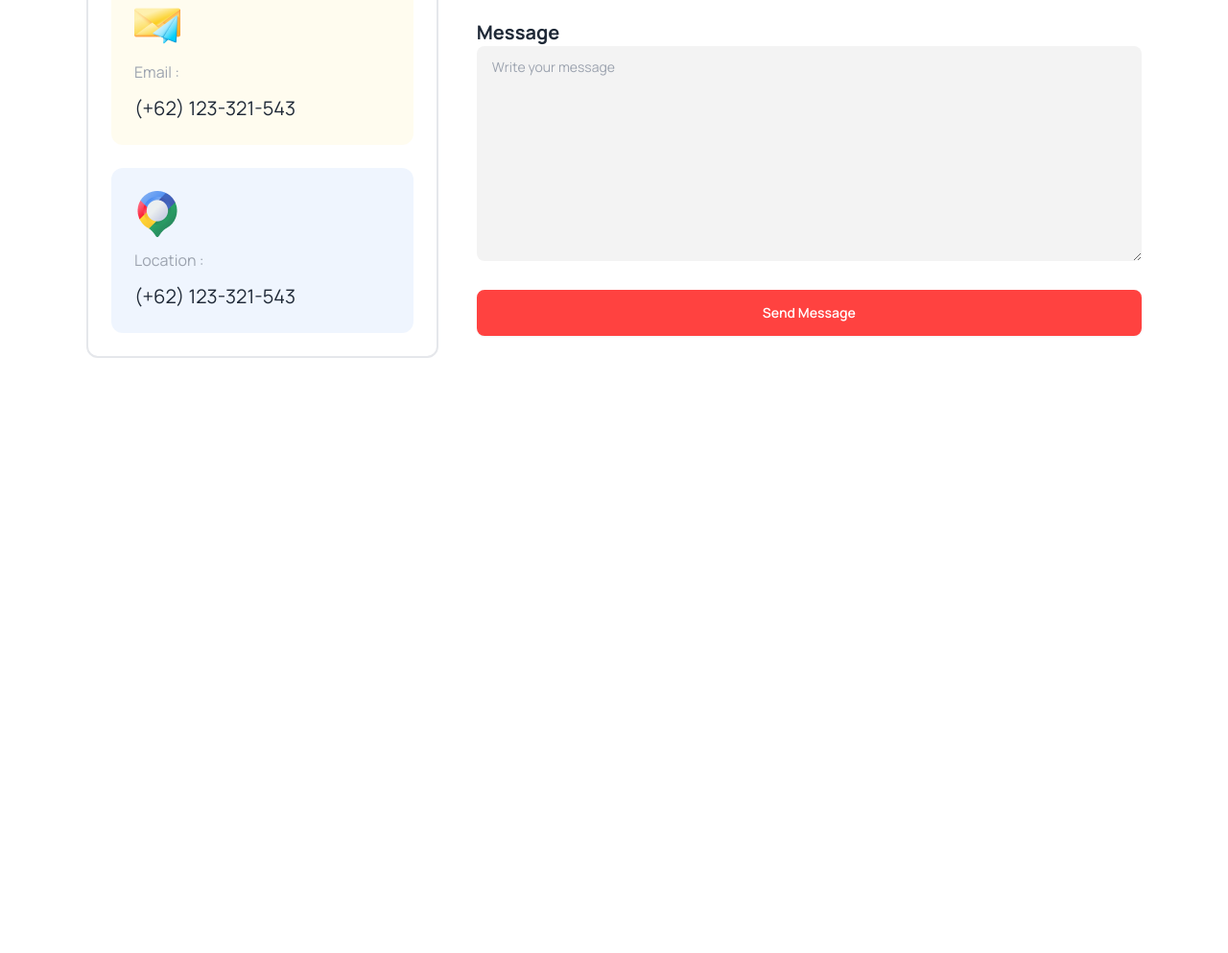
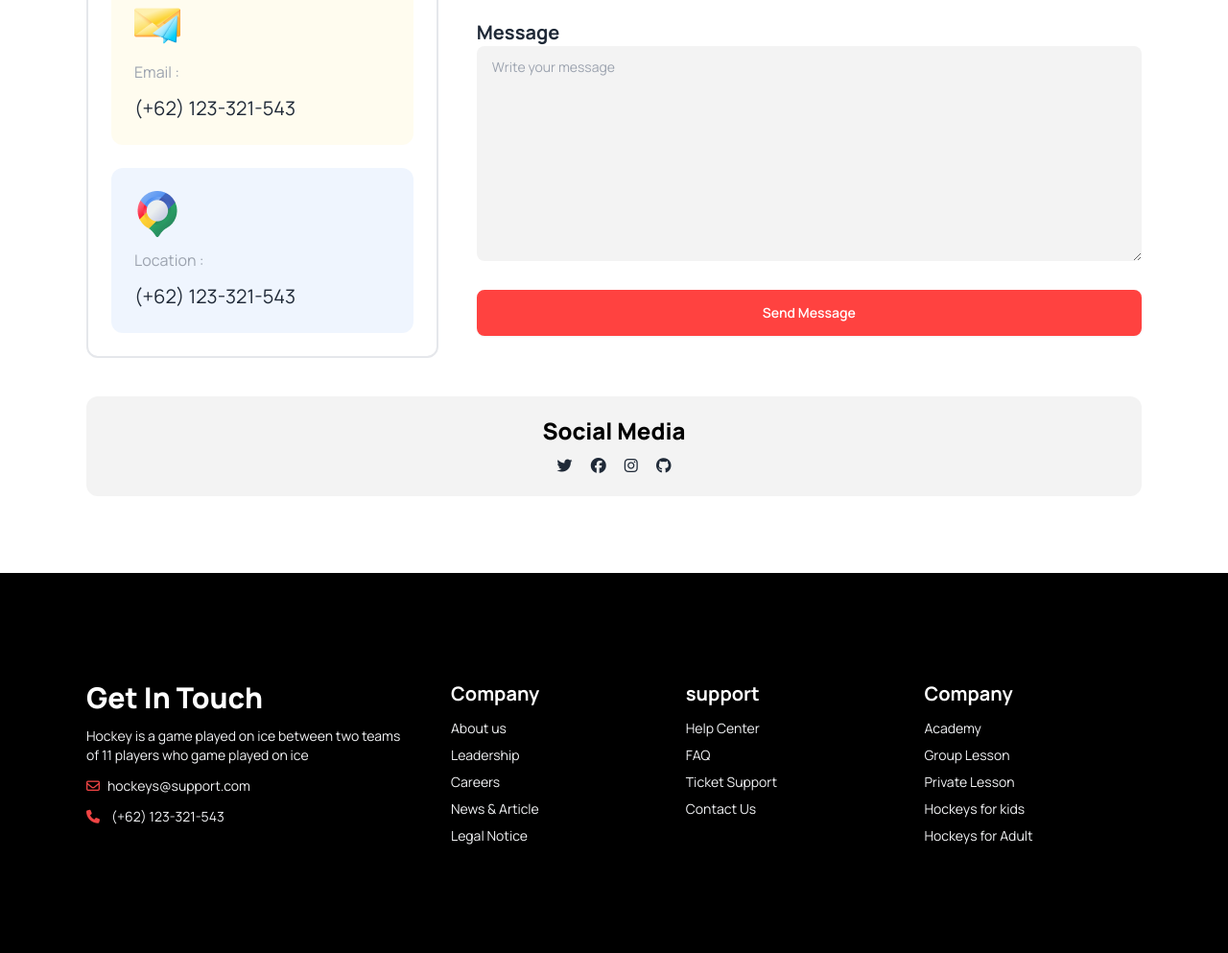
Before and after one commit to Alamin573190/A.03-Hockeys-main, a plain HTML site: page index.html in a window 1280 px wide. Shown: the part 4249-5242 px from the top of the page at 96% size. Before the commit the page ends 4662 px from the top, so only its background shows below. Drawn offline with nearby package versions, Linux system fonts and the light colour scheme.

Commit message:
addeded footer part

```diff
--- a/index.html
+++ b/index.html
@@ -577,13 +577,86 @@
 
                 </div>
               </div>
+              <div class="text-center py-5 bg-[#F3F3F3] mb-10 rounded-xl space-y-2 ">
+                <h4 class="text-black text-2xl font-extrabold">Social Media</h4>
+                <div class="space-x-4 ">
+                    <i class="fa-brands fa-twitter"></i>
+                    <i class="fa-brands fa-facebook"></i>
+                    <i class="fa-brands fa-instagram"></i>
+                    <i class="fa-brands fa-github"></i>
+                </div>
+              </div>
 
         </section>
     </main>
-    <!-- Hockey is a game played on ice between two teams of 11 players who use long curved sticks to hit a small rubber disk, called a puck, and try to score goals.  -->
-    <footer>
+   <!-- footer part -->
+    <footer class="footer  bg-black text-base-content mt-20">
 
-    </footer>
+        <div class="max-w-[1100px] mx-10 lg:mx-auto grid grid-cols-1 lg:grid-cols-3 gap-10 justify-around py-28">
+            <div class="text-center lg:text-left space-y-3">
+                <h3 class="text-3xl font-extrabold text-white">Get In Touch</h3>
+               <p class="text-gray-100">Hockey is a game played on ice between two teams of 11 players who  game played on ice</p>
+               <div class="space-y-3 ">
+                <div class="flex gap-2 items-center lg:justify-start justify-center">
+                    <i class="fa-regular fa-envelope text-red-500"></i>
+                    <p class="text-gray-100">hockeys@support.com</p>
+                </div>
+                <div class="flex gap-3 items-center lg:justify-start justify-center">
+                    <i class="fa-solid fa-phone text-red-500"></i></i><p class="text-gray-100">(+62) 123-321-543</p>
+               </div>
+                </div>
+
+            </div>
+            <div class="flex gap-10 justify-around lg:justify-between w-full">
+                <div class="space-y-3">
+                    <h4 class="text-white text-xl font-bold">Company</h4>
+                    <div class="text-gray-100 flex flex-col space-y-2 lg:text-left text-center">
+                        <a class="link link-hover">About us
+                           </a>
+                    <a class="link link-hover"> Leadership
+                        </a>
+                    <a class="link link-hover">Careers
+                       </a>
+                    <a class="link link-hover"> News & Article
+                      </a>
+                    <a class="link link-hover">  Legal Notice</a>
+
+                    </div>
+                </div>
+
+                <div class="space-y-3">
+                    <h4 class="text-white text-xl font-bold">support</h4>
+                    <div class="text-gray-100 flex flex-col space-y-2 lg:text-left text-center">
+                <a class="link link-hover">Help Center
+                  </a>
+                <a class="link link-hover">  FAQ
+                   </a>
+                <a class="link link-hover"> Ticket Support
+                    </a>
+                <a class="link link-hover">Contact Us</a>
+               </div>
+               </div>
+            </div>
+
+
+            <div class="space-y-3 mx-auto ">
+                <h4 class="text-white text-xl font-bold">Company</h4>
+                <div class="text-gray-100 flex flex-col space-y-2 lg:text-left text-center">
+                <a class="link link-hover">Academy
+                    </a>
+                <a class="link link-hover">Group Lesson
+                  </a>
+                <a class="link link-hover">  Private Lesson
+                    </a>
+            <a class="link link-hover">Hockeys for kids
+                </a>
+            <a class="link link-hover">Hockeys for Adult</a>
+            </div>
+         </div>
+
+        </div>
+
+      </footer>
 
 </body>
 
```
